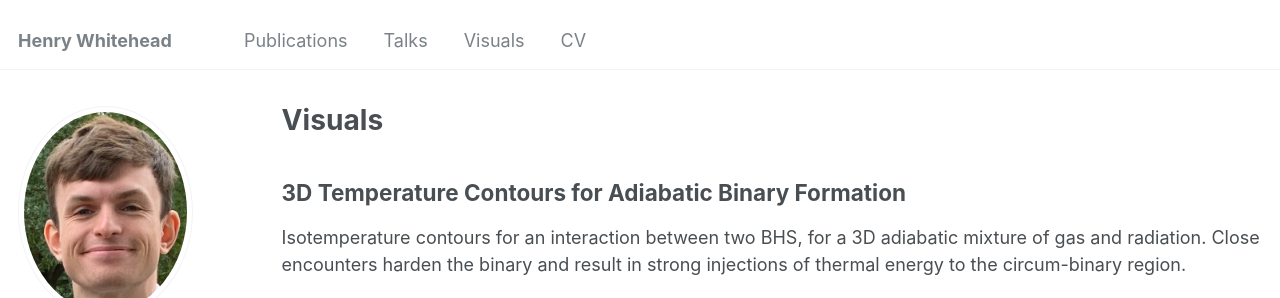
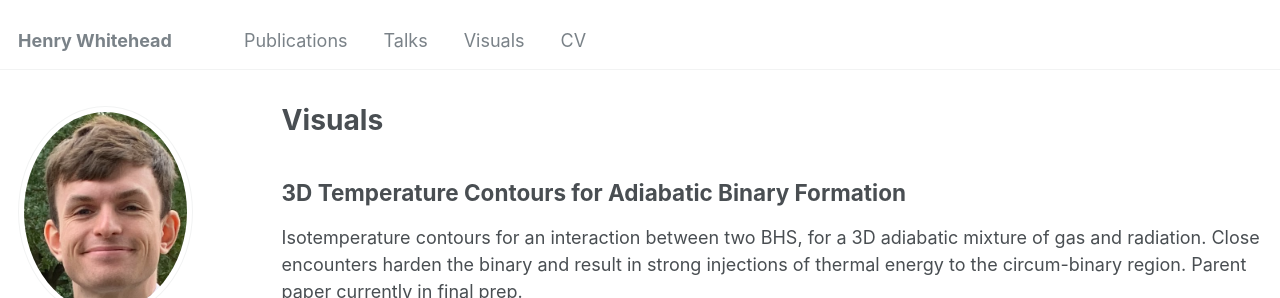
Before and after one commit to hwhitehead/hwhitehead.github.io, a Jekyll site: the page built from _pages/visuals.md, in a window 1280 px wide and 1400 px high, cut to the strip 0-298 px from the top of the window. Built offline with Jekyll 4.4.1, drawn with Linux system fonts in a browser that asks for light colours; some web fonts are replaced; some of the changed text lies outside the part shown.

Commit message:
added links to papers in visuals

```diff
--- a/_pages/visuals.md
+++ b/_pages/visuals.md
@@ -8,21 +8,21 @@
 {% include base_path %}
 
 ## 3D Temperature Contours for Adiabatic Binary Formation
-Isotemperature contours for an interaction between two BHS, for a 3D adiabatic mixture of gas and radiation. Close encounters harden the binary and result in strong injections of thermal energy to the circum-binary region.
+Isotemperature contours for an interaction between two BHS, for a 3D adiabatic mixture of gas and radiation. Close encounters harden the binary and result in strong injections of thermal energy to the circum-binary region. Parent paper currently in final prep.
 
 <video width="1000" height="1000" controls loop="" muted= "" autoplay ="">
     <source src="http://hwhitehead.github.io/images/3d_collision.mp4">
 </video>
 
 ## Radiative Binary Formation
-Logarithmic thermal emission maps for an interaction between two BHS, for a 2D adiabatic mixture of gas and radiation. Each close encounter prompts a burst of thermal emission due to strong heating from the minidisc collisions.
+Logarithmic thermal emission maps for an interaction between two BHS, for a 2D adiabatic mixture of gas and radiation. Each close encounter prompts a burst of thermal emission due to strong heating from the minidisc collisions. See [here](/publication/Whitehead2024b) for the parent paper.
 
 <video width="1000" height="980" controls loop="" muted= "" autoplay ="">
     <source src="http://hwhitehead.github.io/images/2d_flux.mp4">
 </video>
 
 ## Isothermal Binary Formation
-Logarithmic density maps for an interaction between two BHs, for a 2D isothermal gas. The binary steadily loses energy due to the gas gravity, resulting in a shrinking binary.
+Logarithmic density maps for an interaction between two BHs, for a 2D isothermal gas. The binary steadily loses energy due to the gas gravity, resulting in a shrinking binary. See [here](/publication/Whitehead2024b) for the parent paper.
 
 <video width="1000" height="980" controls loop="" muted= "" autoplay ="">
     <source src="http://hwhitehead.github.io/images/2d_iso.mp4">
```
